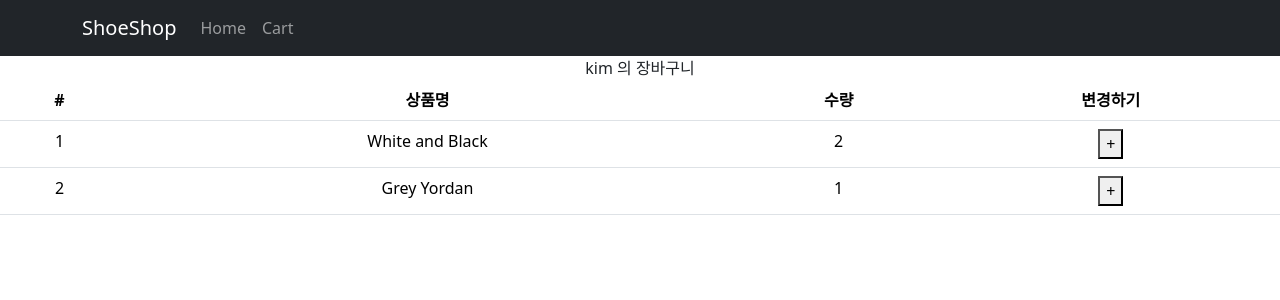
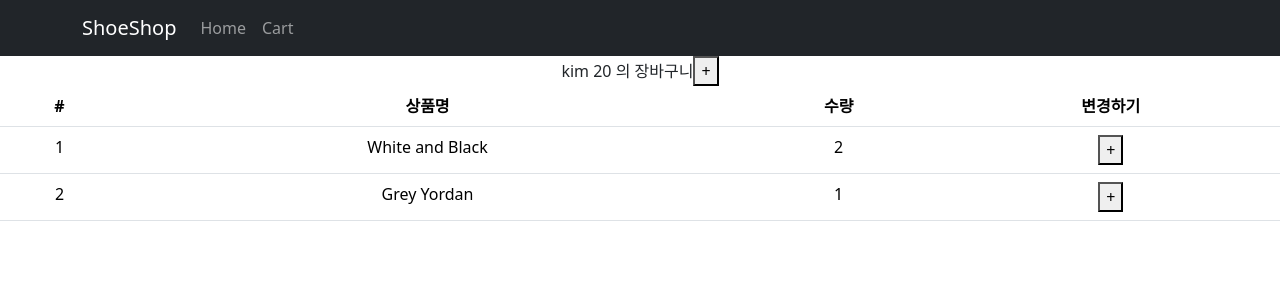
Before and after one commit to ReactPrac/React_Project_shop, a React (Create React App) app: page /cart in a window 1280 px wide. Shown: the top 300 px of the page. Built offline with nearby package versions, Linux system fonts and the light colour scheme.

Commit message:
state가 object/array 일 경우1(버튼 누르면 나이 +1)

```diff
--- a/src/routes/Cart.js
+++ b/src/routes/Cart.js
@@ -1,6 +1,6 @@
 import { Table } from 'react-bootstrap'
 import { useDispatch, useSelector } from 'react-redux'
-import { changeName, countPlus } from '../store'
+import { changeName, changeAge, countPlus } from '../store'
 
 function Cart() {
 
@@ -18,7 +18,10 @@ function Cart() {
     return (
         <div>
 
-            {state.user} 의 장바구니
+            {state.user.name} {state.user.age} 의 장바구니
+            <button onClick={()=>{
+                dispatch(changeAge())
+            }}>+</button>
 
             <Table>
                 <thead>
@@ -38,6 +41,7 @@ function Cart() {
                                 <td>{state.cart[i].count}</td>
                                 <td>
                                     <button onClick={()=>{
+                                        dispatch(changeName())
                                         dispatch(countPlus(a.id))
                                     }}>+</button>
                                 </td>
--- a/src/store.js
+++ b/src/store.js
@@ -2,18 +2,23 @@ import { configureStore, createSlice } from '@reduxjs/toolkit'
 
 let user = createSlice({   // useState 역할
     name : 'user',
-    initialState : 'kim',
+    initialState : {name: 'kim', age: 20},
     // 'john kim' 으로 수정해주는 함수
     reducers : {
         changeName(state){      // (state) : 기존 state 뜻함
-            return 'john ' + state
+            // return 'john ' + state
+            // return {name: 'park', age: 20}
+            state.name = 'park'
         },
         // 함수2(){},
+        changeAge(state){
+            state.age += 1
+        }
     }
 })
 
 // user.actions : state 변경함수들 남음
-export let {changeName} = user.actions  // 오른쪽 자료를 변수로 빼는 문법
+export let {changeName, changeAge} = user.actions  // 오른쪽 자료를 변수로 빼는 문법
 
 let cart = createSlice({
     name : 'cart',
```
